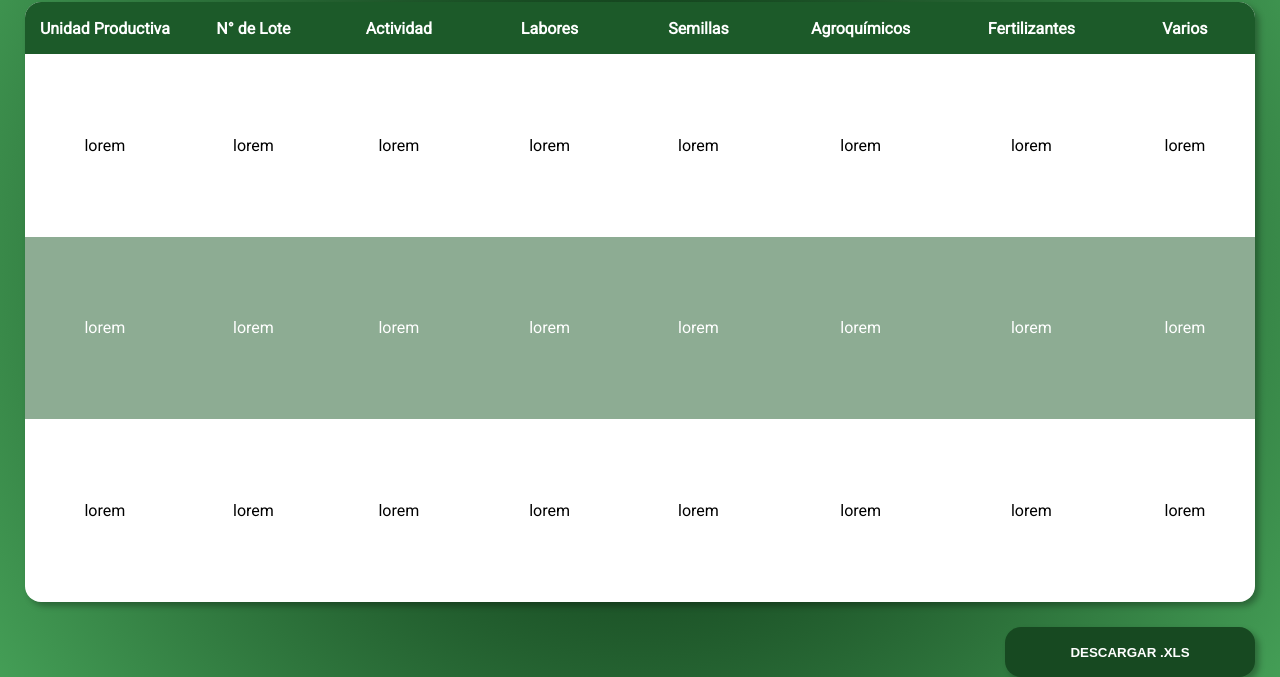
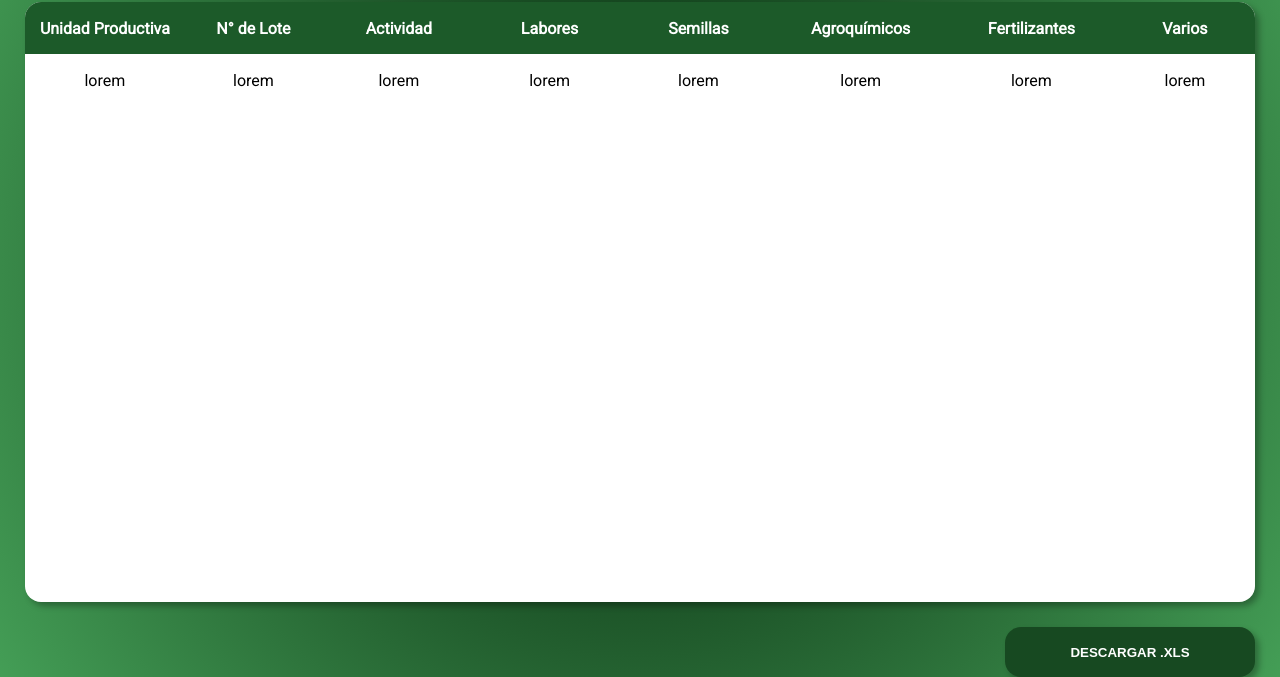
Before and after one commit to Franco2411/Tierrasur-web, a Flask app: page / in a window 1280 px wide. Shown: the part 143-820 px from the top of the page. Run offline with Flask 2, Linux system fonts and the light colour scheme; some libraries are stand-ins or nearby versions.

Commit message:
Nueva cara a medias

```diff
--- a/tierra/static/style.css
+++ b/tierra/static/style.css
@@ -50,7 +50,7 @@ body {
 
     }
         .form {
-            height: 600px;
+            height: auto;
             display: flex;
             flex-direction: column;
             align-items: flex-start;
@@ -59,11 +59,11 @@ body {
         }
             .tabla {
                 width: 100%;
-                height: 600px;
+                height: auto;
                 text-align: center;
             }
             .tabla table {
-                height: 100%;
+                height: auto;
                 width: 100%;
                 border-collapse: collapse;
             }
--- a/tierra/templates/main.html
+++ b/tierra/templates/main.html
@@ -45,26 +45,6 @@
                                <td>lorem</td>
                                <td>lorem</td>
                            </tr>
-                            <tr>
-                               <td>lorem</td>
-                               <td>lorem</td>
-                               <td>lorem</td>
-                               <td>lorem</td>
-                               <td>lorem</td>
-                               <td>lorem</td>
-                               <td>lorem</td>
-                               <td>lorem</td>
-                           </tr>
-                            <tr>
-                               <td>lorem</td>
-                               <td>lorem</td>
-                               <td>lorem</td>
-                               <td>lorem</td>
-                               <td>lorem</td>
-                               <td>lorem</td>
-                               <td>lorem</td>
-                               <td>lorem</td>
-                           </tr>
                         </tbody>
                     </table>
                 </div>
@@ -77,30 +57,5 @@
             </form>
         </div>
     </div>
-
-    <!-- The core Firebase JS SDK is always required and must be listed first -->
-    <script src="https://www.gstatic.com/firebasejs/8.2.4/firebase-app.js"></script>
-
-    <!-- TODO: Add SDKs for Firebase products that you want to use
-        https://firebase.google.com/docs/web/setup#available-libraries -->
-    <script src="https://www.gstatic.com/firebasejs/8.2.4/firebase-analytics.js"></script>
-
-    <script>
-        // Your web app's Firebase configuration
-        // For Firebase JS SDK v7.20.0 and later, measurementId is optional
-        var firebaseConfig = {
-        apiKey: "AIzaSyAnut_ENSflNVqoMf_pzSuaCT4lMF00uYk",
-        authDomain: "tierrasur-sa.firebaseapp.com",
-        databaseURL: "https://tierrasur-sa.firebaseio.com",
-        projectId: "tierrasur-sa",
-        storageBucket: "tierrasur-sa.appspot.com",
-        messagingSenderId: "485084128698",
-        appId: "1:485084128698:web:0812a3a267ae65200e6983",
-        measurementId: "G-1ZPMZ6S63L"
-        };
-        // Initialize Firebase
-        firebase.initializeApp(firebaseConfig);
-        firebase.analytics();
-    </script>
 </body>
 </html>
```
